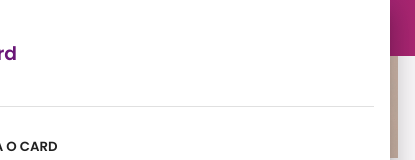
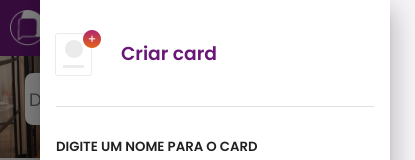
Before and after one commit to serjsouzar/impar-frontendTest, a React (Create React App) app: page / in a window 390 px wide. Both pictures are taken after a click on the button "Novo Card". Shown: the top 160 px of the page, 415 px wide, since content can reach past the window. Built offline with nearby package versions, Linux system fonts and the light colour scheme; no server answers.

Commit message:
adjusting styles in mobile

```diff
--- a/src/App.tsx
+++ b/src/App.tsx
@@ -39,8 +39,6 @@ const App = () => {
     fetchPokemonData();
   }, []);
 
-  console.log(pokeDetail);
-
   return (
     <>
       <Header />
--- a/src/GlobalStyles.tsx
+++ b/src/GlobalStyles.tsx
@@ -8,7 +8,11 @@ export const GlobalStyle = createGlobalStyle`
   }
 
   body{
-    background-color: #f6f4f6
-;
+    background-color: #f6f4f6;
+    overflow-x: hidden;
+
+    @media (max-width: 588px) {
+      overflow-x: hidden;
+  }
   }
 `
--- a/src/components/Card/Card.tsx
+++ b/src/components/Card/Card.tsx
@@ -20,6 +20,7 @@ const Card = ({ name, sprites, fileState }: pokeProps) => {
           width={80}
           height={80}
           alt={name}
+          className="createdCard"
         />
 
       </ImageContainer>
--- a/src/components/Card/styles.tsx
+++ b/src/components/Card/styles.tsx
@@ -35,6 +35,10 @@ export const ImageContainer = styled.div`
   align-items: center;
   position: relative;
   top: 15px;
+
+  .createdCard {
+    border-radius: 50%;
+  }
 
   @media (max-width: 588px) {
     top: 7px;
--- a/src/components/Header/styles.tsx
+++ b/src/components/Header/styles.tsx
@@ -21,5 +21,6 @@ export const Container = styled.header`
 
   @media (max-width: 768px) {
     height: 56px;
+    padding-left: 0px;
   }
 `;
--- a/src/components/Main/Main.tsx
+++ b/src/components/Main/Main.tsx
@@ -52,7 +52,7 @@ const Main = ({pokemon}: {pokemon: pokeProps[]}) => {
       <CardContainer>
         {createdCard ?
           createdCard.map((card) => (
-            <Card name={card.name} fileState={card.fileState}/>
+            <Card name={card.name} fileState={card.fileState} />
           ))
         : ""}
         {pokemon.map((pkm) => (
--- a/src/components/Main/styles.tsx
+++ b/src/components/Main/styles.tsx
@@ -24,7 +24,7 @@ export const Container = styled.div`
     display: flex;
     justify-content: center;
     bottom: 85px;
-    width: 399px;
+    width: 372px;
   }
 `;
 
@@ -118,4 +118,5 @@ export const CardContainer = styled.div`
   justify-content: center;
   gap: 20px;
   flex-wrap: wrap;
+  padding-bottom: 30px;
 `;
--- a/src/components/Nav/styles.ts
+++ b/src/components/Nav/styles.ts
@@ -19,7 +19,6 @@ export const Container = styled.nav`
     bottom: 0px;
     height: 186px;
     background-size: 100%;
-    width: 102%;
   }
 
   @media (max-width: 588px) {
--- a/src/components/TemporaryDrawer/TemporaryDrawer.tsx
+++ b/src/components/TemporaryDrawer/TemporaryDrawer.tsx
@@ -1,4 +1,4 @@
-import * as React from "react";
+import React from "react";
 
 import Drawer from "@mui/material/Drawer";
 import Divider from "@mui/material/Divider";
@@ -10,16 +10,17 @@ import {
   TitleContainer,
   UploadInput,
 } from "./styles";
-import { FileState, pokeProps } from "../../types/types";
+import { FileState } from "../../types/types";
+import useMediaQuery from "@mui/material/useMediaQuery";
 
 interface TemporaryDrawerProps {
   open: boolean;
   onClose: () => void;
-  fileState: FileState,
-  setFileState: React.Dispatch<React.SetStateAction<FileState>>,
-  setName: (name:string) => void,
-  name: string,
-  handleCreateCard: (e:React.FormEvent) => void
+  fileState: FileState;
+  setFileState: React.Dispatch<React.SetStateAction<FileState>>;
+  setName: (name: string) => void;
+  name: string;
+  handleCreateCard: (e: React.FormEvent) => void;
 }
 
 export const TemporaryDrawer = ({
@@ -28,9 +29,9 @@ export const TemporaryDrawer = ({
   setFileState,
   setName,
   name,
-  handleCreateCard
+  handleCreateCard,
 }: TemporaryDrawerProps) => {
-
+  const matches = useMediaQuery("(min-width:680px)");
 
   const handleChange = (e: React.ChangeEvent<HTMLInputElement>) => {
     if (e.target.files && e.target.files.length > 0) {
@@ -40,7 +41,6 @@ export const TemporaryDrawer = ({
   };
 
   const list = () => (
-
     <form onSubmit={(e) => handleCreateCard(e)}>
       <TitleContainer>
         <img src={require("./../../assets/create.png")} alt="create" />
@@ -52,13 +52,20 @@ export const TemporaryDrawer = ({
       <InputContainer>
         <div>
           <h5>DIGITE UM NOME PARA O CARD</h5>
-          <Input type="text" placeholder="Digite o nome..." value={name} onChange={(e: React.ChangeEvent<HTMLInputElement>) => setName(e.target.value)}/>
+          <Input
+            type="text"
+            placeholder="Digite o nome..."
+            value={name}
+            onChange={(e: React.ChangeEvent<HTMLInputElement>) =>
+              setName(e.target.value)
+            }
+          />
         </div>
 
         <h5>INCLUA UMA IMAGEM PARA APARECER NO CARD</h5>
         <UploadInput>
           <label className="upload-image">
-            <input type="file" className="input_file" onChange={handleChange}/>
+            <input type="file" className="input_file" onChange={handleChange} />
           </label>
         </UploadInput>
       </InputContainer>
@@ -73,6 +80,7 @@ export const TemporaryDrawer = ({
 
   return (
     <div>
+      {matches === true ? (
         <React.Fragment>
           <Drawer
             anchor={"right"}
@@ -87,6 +95,22 @@ export const TemporaryDrawer = ({
             {list()}
           </Drawer>
         </React.Fragment>
+      ) : (
+        <React.Fragment>
+          <Drawer
+            anchor={"right"}
+            open={open}
+            onClose={onClose}
+            PaperProps={{
+              sx: {
+                width: 350,
+              },
+            }}
+          >
+            {list()}
+          </Drawer>
+        </React.Fragment>
+      )}
     </div>
   );
 };
--- a/src/components/TemporaryDrawer/styles.tsx
+++ b/src/components/TemporaryDrawer/styles.tsx
@@ -30,6 +30,10 @@ export const Input = styled.input`
   margin-top: 8px;
   border: 1px solid #ccc;
   border-radius: 5px;
+
+  @media (max-width: 588px) {
+    width: 80%;
+  }
 `;
 
 export const ButtonContainer = styled.div`
@@ -39,6 +43,11 @@ export const ButtonContainer = styled.div`
   padding-top: 20px;
   position: relative;
   left: 18px;
+
+  @media (max-width: 588px) {
+    width: 288px;
+  }
+
 `;
 
 export const Button = styled.button`
@@ -65,6 +74,10 @@ export const UploadInput = styled.div`
     padding: 6px;
     border-radius: 5px;
     cursor: pointer;
+
+    @media (max-width: 588px) {
+    width: 83%;
+  }
   }
 
   .input_file::before {
@@ -86,5 +99,9 @@ export const UploadInput = styled.div`
     color: #e76316;
     background: #fff;
     cursor: pointer;
+
+    @media (max-width: 588px) {
+      left: 57%;
+  }
   }
 `;
```
Lines whose indentation alone changed are shown as unchanged.
